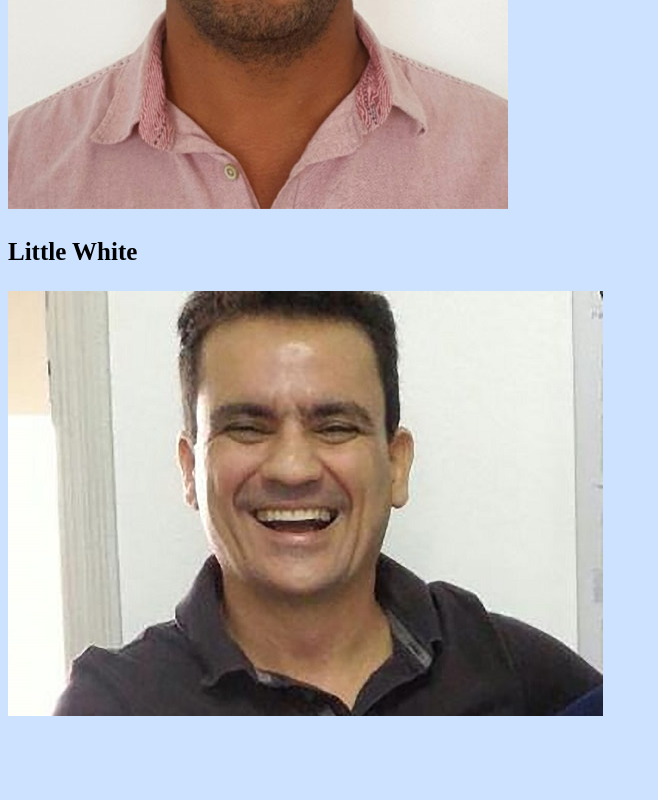
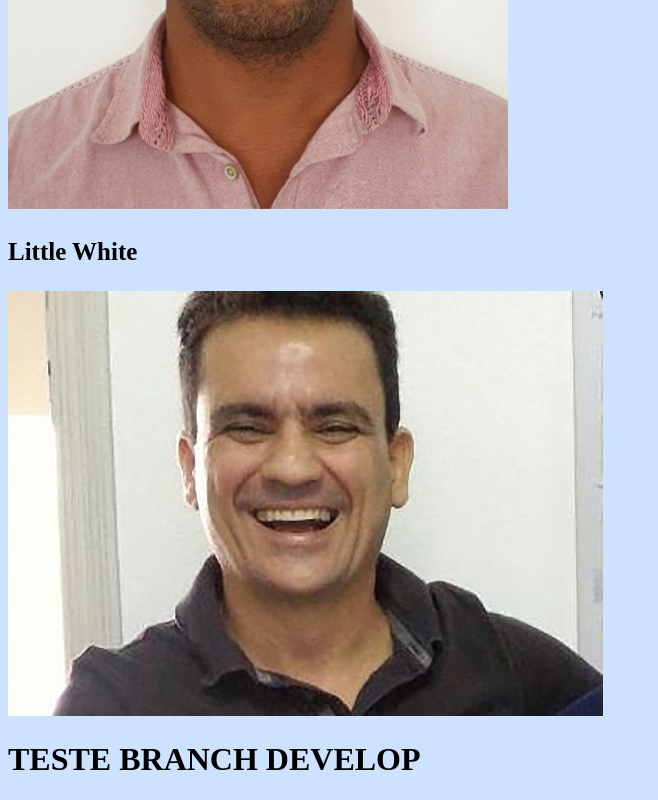
Before and after one commit to Mauro203086/cdrepmj, a plain HTML site: page index.html in a window 1280 px wide. Shown: the part 527-1327 px from the top of the page, without its empty margins (0-658 px from the left). Before the commit the page ends 1263 px from the top, so only its background shows below. Drawn offline with Linux system fonts and the light colour scheme.

Commit message:
TESTE BRANCH DEVELOP

```diff
--- a/index.html
+++ b/index.html
@@ -14,6 +14,8 @@
     <p style="font-size: 25px ;"><b>Little White</b></p>
     <p> <img src="media/Foto-Fernando-Jose-Branqs.jpg"  alt="foto little white"></p>
 
+    <h1> TESTE BRANCH DEVELOP</h1>
+
 
 </body>
 </html>
```
